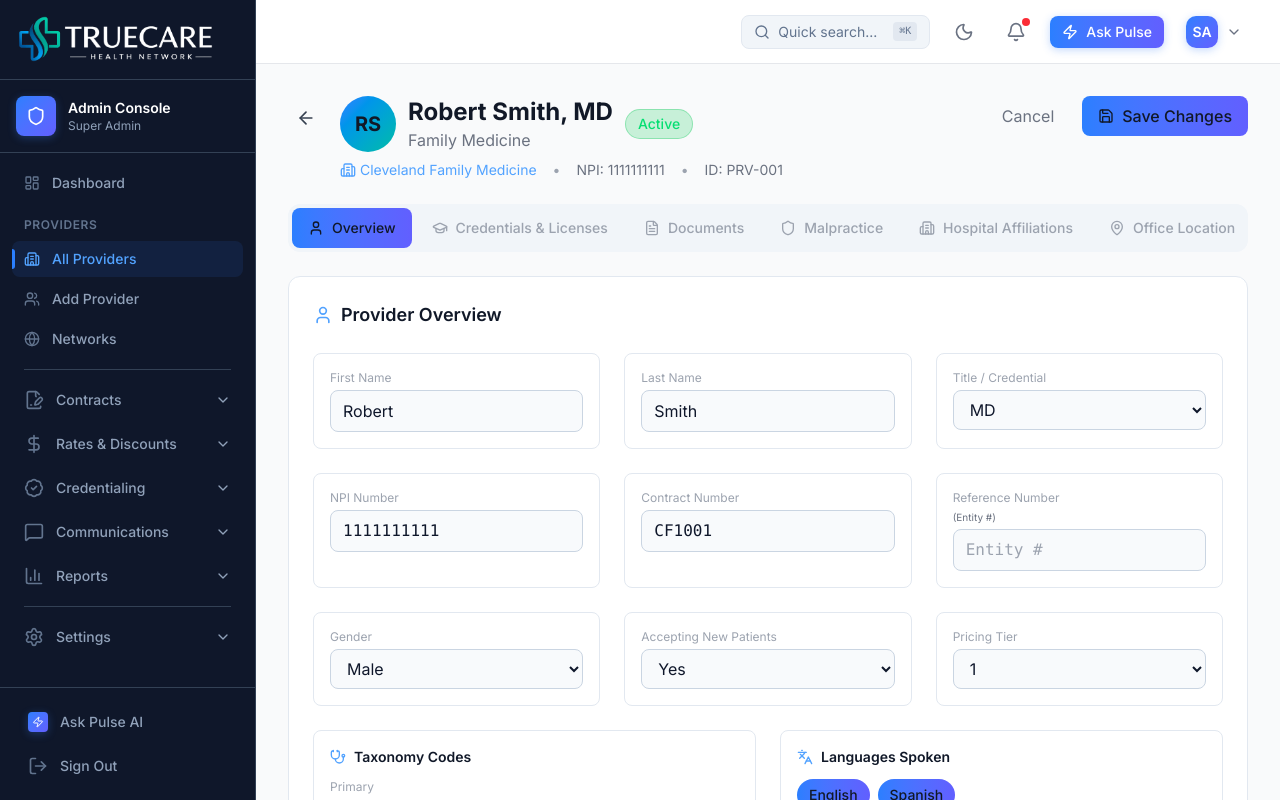
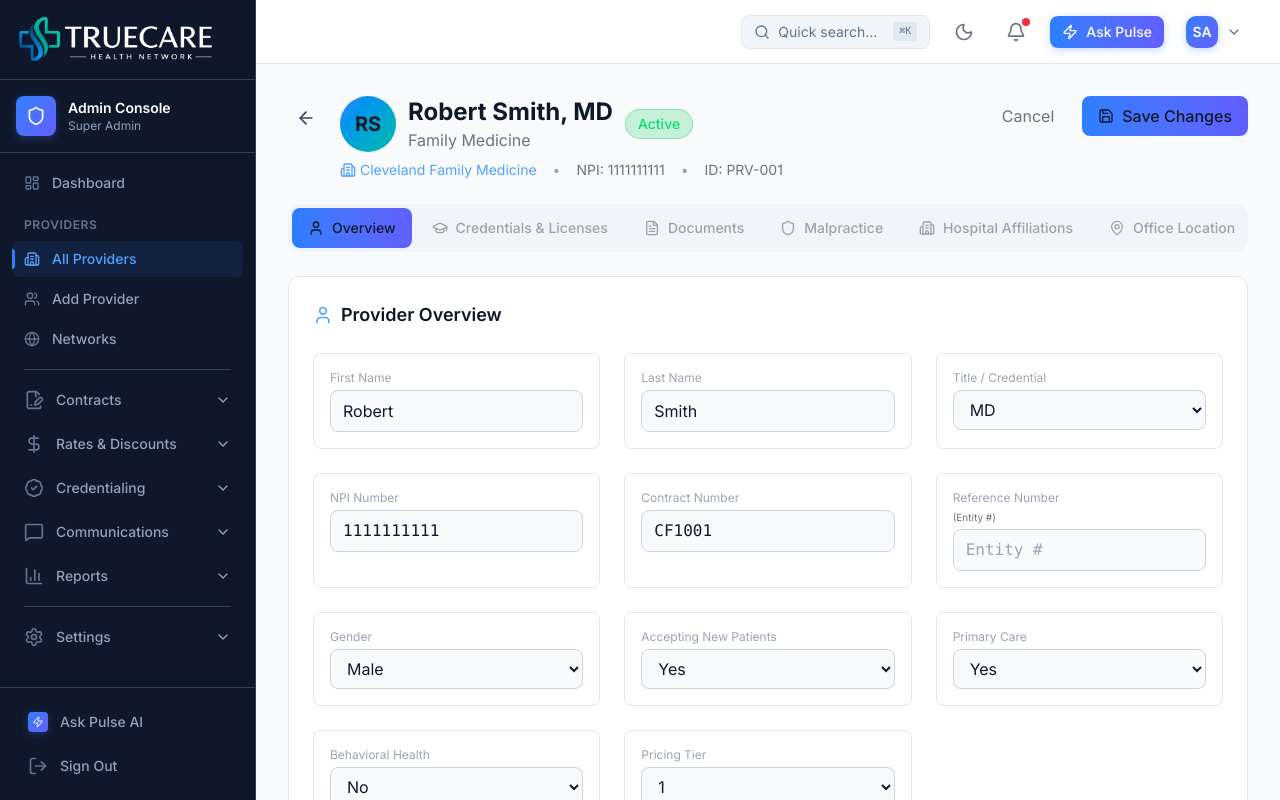
Before and after one commit to CoHoast/clarity-health-network, a Next.js app: page /admin/providers/1/1 in a window 1280 px wide. Both pictures are taken after a click on the button "Edit Provider". Shown: the top 800 px of the page. Built offline with nearby package versions, Linux system fonts and the light colour scheme.

Commit message:
feat: Add Primary Care and Behavioral Health flags to provider overview

```diff
--- a/app/admin/providers/[practiceId]/[providerId]/page.tsx
+++ b/app/admin/providers/[practiceId]/[providerId]/page.tsx
@@ -21,6 +21,8 @@ const providersData: Record<string, any> = {
     practiceName: "Cleveland Family Medicine",
     contractNumber: "CF1001",
     referenceNumber: "", // Entity # from Solidarity
+    isPrimaryCare: true,
+    isBehavioralHealth: false,
     firstName: "Robert",
     lastName: "Smith",
     title: "MD",
@@ -95,6 +97,8 @@ const providersData: Record<string, any> = {
     practiceName: "Cleveland Family Medicine",
     contractNumber: "CF1002",
     referenceNumber: "", // Entity # from Solidarity
+    isPrimaryCare: true,
+    isBehavioralHealth: false,
     firstName: "Jennifer",
     lastName: "Adams",
     title: "MD",
@@ -540,6 +544,48 @@ export default function ProviderDetailPage() {
                 )}
               </div>
               <div className="bg-white border border-slate-200 rounded-lg p-4">
+                <p className="text-xs text-slate-500 mb-1">Primary Care</p>
+                {isEditing ? (
+                  <select
+                    value={editData.isPrimaryCare ? "yes" : "no"}
+                    onChange={(e) => setEditData({ ...editData, isPrimaryCare: e.target.value === "yes" })}
+                    className="w-full px-3 py-2 bg-slate-50 border border-slate-300 rounded-lg text-slate-900"
+                  >
+                    <option value="yes">Yes</option>
+                    <option value="no">No</option>
+                  </select>
+                ) : (
+                  <span className={`px-2 py-1 rounded text-sm font-medium ${
+                    provider.isPrimaryCare
+                      ? "bg-blue-500/20 text-blue-400"
+                      : "bg-slate-500/20 text-slate-400"
+                  }`}>
+                    {provider.isPrimaryCare ? "Yes" : "No"}
+                  </span>
+                )}
+              </div>
+              <div className="bg-white border border-slate-200 rounded-lg p-4">
+                <p className="text-xs text-slate-500 mb-1">Behavioral Health</p>
+                {isEditing ? (
+                  <select
+                    value={editData.isBehavioralHealth ? "yes" : "no"}
+                    onChange={(e) => setEditData({ ...editData, isBehavioralHealth: e.target.value === "yes" })}
+                    className="w-full px-3 py-2 bg-slate-50 border border-slate-300 rounded-lg text-slate-900"
+                  >
+                    <option value="yes">Yes</option>
+                    <option value="no">No</option>
+                  </select>
+                ) : (
+                  <span className={`px-2 py-1 rounded text-sm font-medium ${
+                    provider.isBehavioralHealth
+                      ? "bg-purple-500/20 text-purple-400"
+                      : "bg-slate-500/20 text-slate-400"
+                  }`}>
+                    {provider.isBehavioralHealth ? "Yes" : "No"}
+                  </span>
+                )}
+              </div>
+              <div className="bg-white border border-slate-200 rounded-lg p-4">
                 <p className="text-xs text-slate-500 mb-1">Pricing Tier</p>
                 {isEditing ? (
                   <select
```
